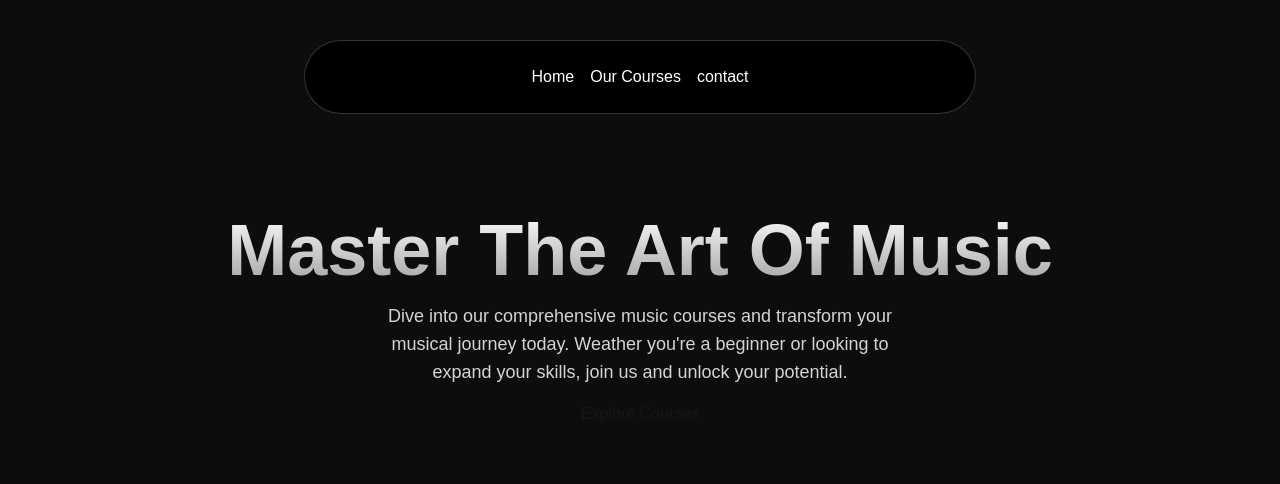
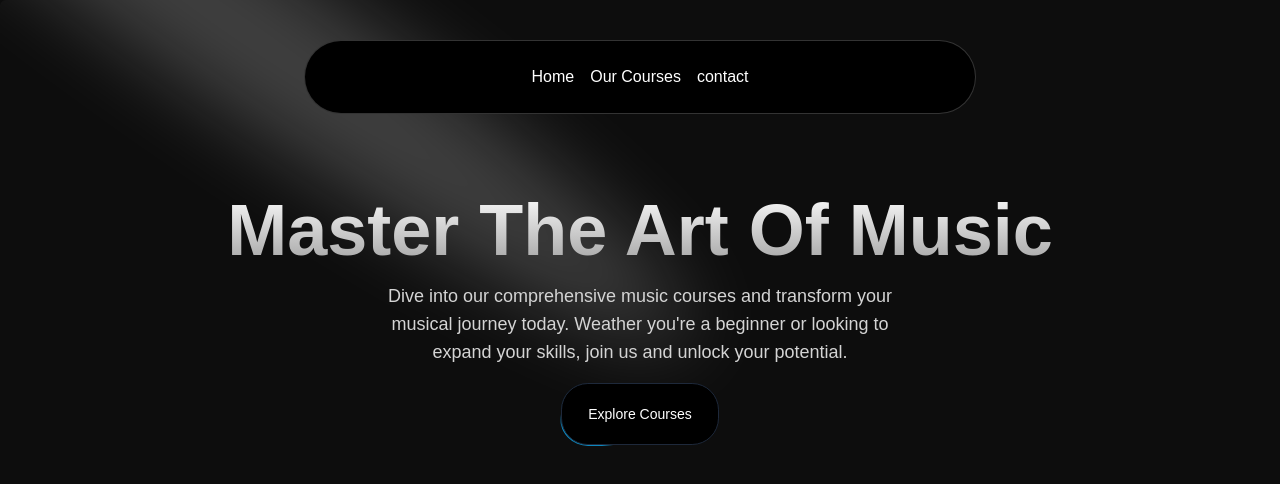
Before and after one commit to hussain-ahmed2/music-academy, a Next.js app: page / in a window 1280 px wide. Shown: the top 484 px of the page. Built offline with nearby package versions, Linux system fonts and the light colour scheme.

Commit message:
add spotlight component and moving border component to the hero section

```diff
--- a/src/components/HeroSection.tsx
+++ b/src/components/HeroSection.tsx
@@ -1,18 +1,30 @@
 import Link from "next/link";
+import { Spotlight } from "./ui/Spotlight";
+import { Button } from "./ui/moving-border";
 
 export default function HeroSection() {
-    return <section className="h-auto md:h-[40rem] w-full rounded-md flex flex-col items-center justify-center relative overflow-hidden mx-auto py-10 md:py-0">
+	return (
+		<section className="h-auto md:h-[40rem] w-full rounded-md flex flex-col items-center justify-center relative overflow-hidden mx-auto py-10 md:py-0">
+			<Spotlight
+				className="-top-40 left-0 md:left-60 md:-top-20"
+				fill="white"
+			/>
 			<div className="p-4 relative z-10 w-full text-center">
-            <h1 className="mt-20 md:mt-0 text-4xl md:text-7xl font-bold bg-clip-text text-transparent bg-gradient-to-b from-neutral-50 to-neutral-400">Master The Art Of Music</h1>
+				<h1 className="mt-20 md:mt-0 text-4xl md:text-7xl font-bold bg-clip-text text-transparent bg-gradient-to-b from-neutral-50 to-neutral-400">
+					Master The Art Of Music
+				</h1>
 				<p className="mt-4 font-normal text-base md:text-lg text-neutral-300 max-w-lg mx-auto">
-                Dive into our comprehensive music courses and
-                transform your musical journey today. Weather
-                you're a beginner or looking to expand your
-                skills, join us and unlock your potential.
+					Dive into our comprehensive music courses and transform your
+					musical journey today. Weather you{"'"}re a beginner or
+					looking to expand your skills, join us and unlock your
+					potential.
 				</p>
 				<div className="mt-4">
-                <Link href="/courses">Explore Courses</Link>
+					<Link href="/courses">
+						<Button borderRadius="1.75rem" className="bg-white dark:bg-black text-black dark:text-white border-neutral-200 dark:border-slate-800">Explore Courses</Button>
+					</Link>
 				</div>
 			</div>
 		</section>
+	);
 }
--- /dev/null
+++ b/src/components/ui/Spotlight.tsx
@@ -0,0 +1,59 @@
+import React from "react";
+import { cn } from "@/utils/cn";
+
+type SpotlightProps = {
+	className?: string;
+	fill?: string;
+};
+
+export const Spotlight = ({ className, fill }: SpotlightProps) => {
+	return (
+		<svg
+			className={cn(
+				"animate-spotlight pointer-events-none absolute z-[1]  h-[169%] w-[138%] lg:w-[84%] opacity-0",
+				className
+			)}
+			xmlns="http://www.w3.org/2000/svg"
+			viewBox="0 0 3787 2842"
+			fill="none"
+		>
+			<g filter="url(#filter)">
+				<ellipse
+					cx="1924.71"
+					cy="273.501"
+					rx="1924.71"
+					ry="273.501"
+					transform="matrix(-0.822377 -0.568943 -0.568943 0.822377 3631.88 2291.09)"
+					fill={fill || "white"}
+					fillOpacity="0.21"
+				></ellipse>
+			</g>
+			<defs>
+				<filter
+					id="filter"
+					x="0.860352"
+					y="0.838989"
+					width="3785.16"
+					height="2840.26"
+					filterUnits="userSpaceOnUse"
+					colorInterpolationFilters="sRGB"
+				>
+					<feFlood
+						floodOpacity="0"
+						result="BackgroundImageFix"
+					></feFlood>
+					<feBlend
+						mode="normal"
+						in="SourceGraphic"
+						in2="BackgroundImageFix"
+						result="shape"
+					></feBlend>
+					<feGaussianBlur
+						stdDeviation="151"
+						result="effect1_foregroundBlur_1065_8"
+					></feGaussianBlur>
+				</filter>
+			</defs>
+		</svg>
+	);
+};
--- /dev/null
+++ b/src/components/ui/moving-border.tsx
@@ -0,0 +1,139 @@
+"use client";
+import React from "react";
+import {
+	motion,
+	useAnimationFrame,
+	useMotionTemplate,
+	useMotionValue,
+	useTransform,
+} from "framer-motion";
+import { useRef } from "react";
+import { cn } from "@/utils/cn";
+
+export function Button({
+	borderRadius = "1.75rem",
+	children,
+	as: Component = "button",
+	containerClassName,
+	borderClassName,
+	duration,
+	className,
+	...otherProps
+}: {
+	borderRadius?: string;
+	children: React.ReactNode;
+	as?: any;
+	containerClassName?: string;
+	borderClassName?: string;
+	duration?: number;
+	className?: string;
+	[key: string]: any;
+}) {
+	return (
+		<Component
+			className={cn(
+				"bg-transparent relative text-xl  h-16 w-40 p-[1px] overflow-hidden ",
+				containerClassName
+			)}
+			style={{
+				borderRadius: borderRadius,
+			}}
+			{...otherProps}
+		>
+			<div
+				className="absolute inset-0"
+				style={{ borderRadius: `calc(${borderRadius} * 0.96)` }}
+			>
+				<MovingBorder duration={duration} rx="30%" ry="30%">
+					<div
+						className={cn(
+							"h-20 w-20 opacity-[0.8] bg-[radial-gradient(var(--sky-500)_40%,transparent_60%)]",
+							borderClassName
+						)}
+					/>
+				</MovingBorder>
+			</div>
+
+			<div
+				className={cn(
+					"relative bg-slate-900/[0.8] border border-slate-800 backdrop-blur-xl text-white flex items-center justify-center w-full h-full text-sm antialiased",
+					className
+				)}
+				style={{
+					borderRadius: `calc(${borderRadius} * 0.96)`,
+				}}
+			>
+				{children}
+			</div>
+		</Component>
+	);
+}
+
+export const MovingBorder = ({
+	children,
+	duration = 2000,
+	rx,
+	ry,
+	...otherProps
+}: {
+	children: React.ReactNode;
+	duration?: number;
+	rx?: string;
+	ry?: string;
+	[key: string]: any;
+}) => {
+	const pathRef = useRef<any>();
+	const progress = useMotionValue<number>(0);
+
+	useAnimationFrame((time) => {
+		const length = pathRef.current?.getTotalLength();
+		if (length) {
+			const pxPerMillisecond = length / duration;
+			progress.set((time * pxPerMillisecond) % length);
+		}
+	});
+
+	const x = useTransform(
+		progress,
+		(val) => pathRef.current?.getPointAtLength(val).x
+	);
+	const y = useTransform(
+		progress,
+		(val) => pathRef.current?.getPointAtLength(val).y
+	);
+
+	const transform = useMotionTemplate`translateX(${x}px) translateY(${y}px) translateX(-50%) translateY(-50%)`;
+
+	return (
+		<>
+			<svg
+				xmlns="http://www.w3.org/2000/svg"
+				preserveAspectRatio="none"
+				className="absolute h-full w-full"
+				width="100%"
+				height="100%"
+				{...otherProps}
+			>
+				<rect
+					fill="none"
+					width="100%"
+					height="100%"
+					rx={rx}
+					ry={ry}
+					ref={pathRef}
+				/>
+			</svg>
+			<motion.div
+				style={{
+					position: "absolute",
+					top: 0,
+					left: 0,
+					display: "inline-block",
+					transform,
+				}}
+			>
+				{children}
+			</motion.div>
+		</>
+	);
+};
--- a/tailwind.config.ts
+++ b/tailwind.config.ts
@@ -1,4 +1,17 @@
 import type { Config } from "tailwindcss";
+import colors from "tailwindcss/colors";
+import { default as flattenColorPalette } from "tailwindcss/lib/util/flattenColorPalette.js";
+
+function addVariablesForColors({ addBase, theme }: any) {
+  const allColors = flattenColorPalette(theme("colors"));
+  const newVars = Object.fromEntries(
+    Object.entries(allColors).map(([key, val]) => [`--${key}`, val])
+  );
+
+  addBase({
+    ":root": newVars,
+  });
+}
 
 export default {
 	content: [
@@ -13,7 +26,22 @@
 				background: "var(--background)",
 				foreground: "var(--foreground)",
 			},
+			animation: {
+				spotlight: "spotlight 2s ease .75s 1 forwards",
+			},
+			keyframes: {
+				spotlight: {
+					"0%": {
+						opacity: "0",
+						transform: "translate(-72%, -62%) scale(0.5)",
+					},
+					"100%": {
+						opacity: "1",
+						transform: "translate(-50%,-40%) scale(1)",
 					},
 				},
-  plugins: [],
+			},
+		},
+	},
+	plugins: [addVariablesForColors,],
 } satisfies Config;
```
Lines whose indentation alone changed are shown as unchanged.
